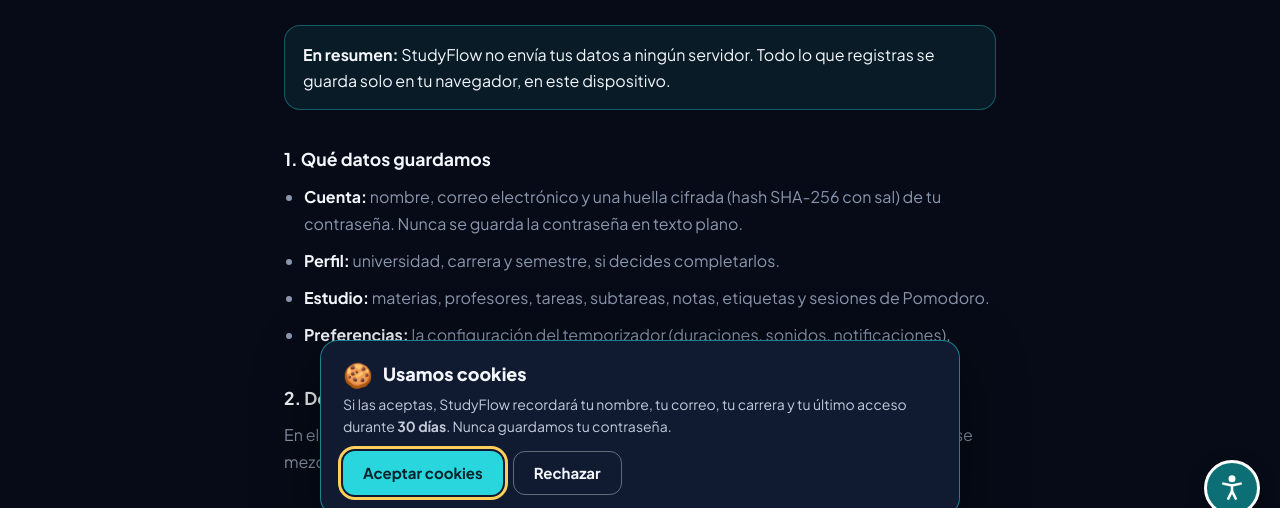
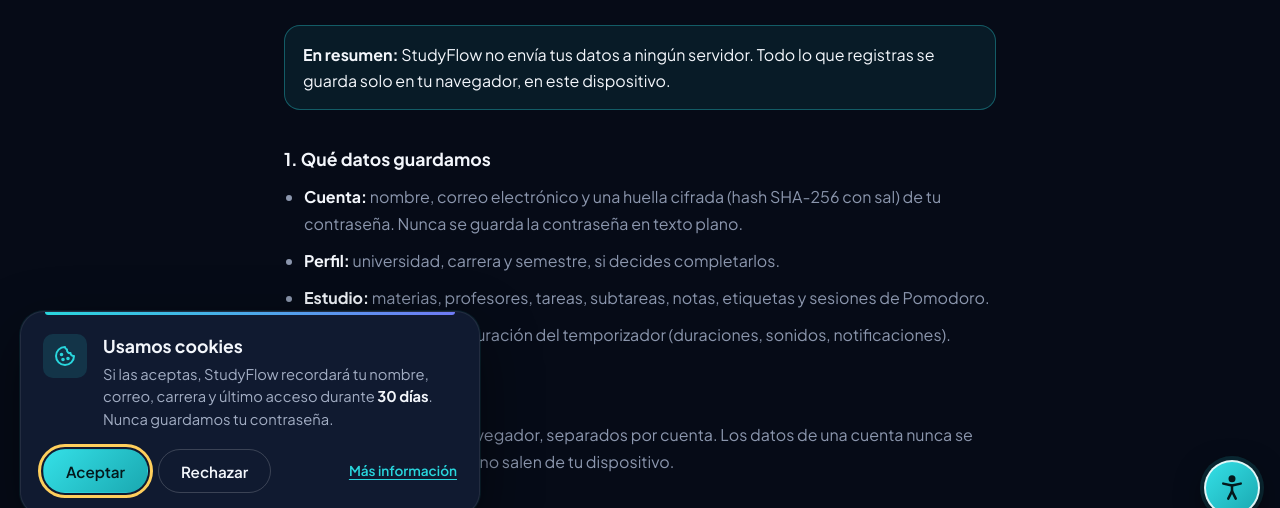
Before and after one commit to Tecnologias-2026-2/studyFlow, a website: page html/privacidad.html in a window 1280 px wide. Shown: the part 264-772 px from the top of the page. Drawn offline with Linux system fonts and the light colour scheme.

Commit message:
Accesibilidad en media ventana flotante y aviso de cookies con el estilo de StudyFlow

```diff
--- a/js/accesibilidad.js
+++ b/js/accesibilidad.js
@@ -1,8 +1,8 @@
 // ==========================================================
 // StudyFlow — Ajustes de accesibilidad
 //
-// Botón redondo en la esquina inferior izquierda que abre un panel
-// lateral con:
+// Botón redondo en la esquina inferior derecha que abre una media
+// ventana flotante (en el celular, una hoja inferior) con:
 //   - Perfiles (activan varios ajustes a la vez)
 //   - Módulos de contenido (texto, enlaces, títulos, espaciado...)
 //   - Módulos de color (contraste, modo oscuro, saturación...)
@@ -88,7 +88,10 @@
   if (TAMANOS.indexOf(ajustes.tamano) === -1) ajustes.tamano = 100;
 
   // ---------- Estilos ----------
-  var AZUL = '#0b6f75', AZUL_OSCURO = '#074b50';
+  // Paleta de StudyFlow
+  var PRIMARIO = '#29d6dd', PRIMARIO_OSC = '#1aa8b0', FONDO = '#0a1226', TARJETA = '#101a30',
+      BORDE = 'rgba(255,255,255,.08)', TEXTO = '#f3f6fb', SUAVE = '#a3aec4';
+  var AZUL = PRIMARIO;
   var CSS = [
     // Tamaño: amplía todo menos el propio panel
     'html[data-a11y-tamano] body > *:not(.a11y){zoom:var(--a11y-zoom,1)}',
@@ -113,61 +116,78 @@
     '.a11y__guia{position:fixed;left:0;right:0;height:3px;background:' + AZUL + ';box-shadow:0 0 0 3px #f2ce5e;pointer-events:none;z-index:9998;display:none}',
     'html.a11y-guia .a11y__guia{display:block}',
 
-    // ---------- Botón flotante ----------
-    '.a11y{font-family:Inter,system-ui,-apple-system,"Segoe UI",sans-serif;color:#1d293d}',
+    // ---------- Botón flotante (colores de StudyFlow) ----------
+    '.a11y{font-family:"Plus Jakarta Sans","Segoe UI",system-ui,-apple-system,sans-serif;color:' + TEXTO + '}',
     '.a11y *{box-sizing:border-box}',
-    '.a11y__boton{position:fixed;right:20px;bottom:20px;z-index:9999;display:flex;align-items:center;justify-content:center;width:56px;height:56px;padding:0;border:3px solid #fff;border-radius:50%;background:' + AZUL + ';color:#fff;cursor:pointer;box-shadow:0 6px 18px rgba(0,0,0,.3);transition:transform .2s}',
-    '.a11y__boton:hover{transform:scale(1.07)}',
+    '.a11y__boton{position:fixed;right:20px;bottom:20px;z-index:9999;display:flex;align-items:center;justify-content:center;width:56px;height:56px;padding:0;border:2px solid rgba(255,255,255,.85);border-radius:50%;background:linear-gradient(135deg,#34e0e7,' + PRIMARIO_OSC + ');color:#04191c;cursor:pointer;box-shadow:0 10px 28px rgba(0,0,0,.5),0 0 0 4px rgba(41,214,221,.15);transition:transform .16s ease}',
+    '.a11y__boton:hover{transform:translateY(-2px)}',
+    '.a11y__boton[aria-expanded="true"]{box-shadow:0 10px 28px rgba(0,0,0,.5),0 0 0 4px rgba(41,214,221,.45)}',
     '.a11y__boton svg{width:30px;height:30px}',
     '.a11y--oculto .a11y__boton{display:none}',
 
-    // ---------- Panel lateral ----------
-    '.a11y__fondo{position:fixed;inset:0;z-index:10000;background:rgba(0,20,30,.45)}',
-    '.a11y__panel{position:fixed;top:0;right:0;bottom:0;z-index:10001;width:440px;max-width:100vw;overflow-y:auto;background:#eef3f7;box-shadow:-8px 0 32px rgba(0,0,0,.3)}',
+    // ---------- Media ventana flotante ----------
+    '.a11y__fondo{position:fixed;inset:0;z-index:10000;background:transparent}',
+    '.a11y__panel{position:fixed;right:20px;bottom:88px;z-index:10001;display:flex;flex-direction:column;width:400px;height:min(580px,70vh,calc(100vh - 112px));height:min(580px,70dvh,calc(100dvh - 112px));overflow:hidden;border:1px solid ' + BORDE + ';border-radius:24px;background:' + FONDO + ';box-shadow:0 24px 70px rgba(0,0,0,.6),0 0 0 1px rgba(41,214,221,.12)}',
     '.a11y__fondo[hidden],.a11y__panel[hidden]{display:none}',
-    '.a11y__cabeza{position:relative;padding:20px 20px 64px;background:' + AZUL + ';color:#fff;text-align:center}',
-    '.a11y__barra{display:flex;justify-content:space-between;align-items:center;gap:8px}',
-    '.a11y__chip{display:inline-flex;align-items:center;gap:6px;height:40px;padding:0 14px;border:1.5px solid rgba(255,255,255,.7);border-radius:999px;background:transparent;color:#fff;font:inherit;font-size:14px;font-weight:600;cursor:pointer}',
-    '.a11y__chip svg{width:18px;height:18px}',
-    '.a11y__x{display:flex;align-items:center;justify-content:center;width:40px;height:40px;border:0;border-radius:50%;background:' + AZUL_OSCURO + ';color:#fff;cursor:pointer}',
-    '.a11y__x svg{width:20px;height:20px}',
-    '.a11y__logo{display:flex;align-items:center;justify-content:center;width:64px;height:64px;margin:18px auto 10px;border-radius:50%;background:#fff;color:' + AZUL + '}',
-    '.a11y__logo svg{width:38px;height:38px}',
-    '.a11y__titulo{margin:0;font-size:26px;line-height:32px;font-weight:800;color:#fff}',
-    '.a11y__ocultar{margin-top:10px;padding:4px 8px;border:0;background:none;color:#fff;font:inherit;font-size:15px;text-decoration:underline;text-underline-offset:3px;cursor:pointer}',
-    '.a11y__cuerpo{position:relative;z-index:1;margin-top:-44px;padding:0 16px 24px}',
-    '.a11y__caja{margin-bottom:16px;padding:20px;border-radius:20px;background:#fff;box-shadow:0 2px 6px rgba(2,83,115,.08)}',
-    '.a11y__subtitulo{margin:0 0 12px;font-size:18px;line-height:24px;font-weight:800;color:#1d293d}',
+    '@media (prefers-reduced-motion:no-preference){.a11y__panel:not([hidden]){animation:a11y-entra .18s ease-out}}',
+    '@keyframes a11y-entra{from{opacity:0;transform:translateY(12px)}to{opacity:1;transform:none}}',
+    '.a11y__asa{display:none}',
+    '.a11y__cabeza{flex:none;display:flex;align-items:center;gap:12px;padding:16px 16px 14px;border-bottom:1px solid ' + BORDE + ';background:' + TARJETA + '}',
+    '.a11y__logo{display:flex;flex:none;align-items:center;justify-content:center;width:42px;height:42px;border-radius:12px;background:rgba(41,214,221,.14);color:' + PRIMARIO + '}',
+    '.a11y__logo svg{width:26px;height:26px}',
+    '.a11y__cabeza-txt{flex:1;min-width:0}',
+    '.a11y__titulo{margin:0;font-size:17px;line-height:22px;font-weight:800;color:' + TEXTO + '}',
+    '.a11y__ocultar{margin:2px 0 0;padding:2px 0;border:0;background:none;color:' + SUAVE + ';font:inherit;font-size:13px;text-decoration:underline;text-underline-offset:3px;cursor:pointer}',
+    '.a11y__ocultar:hover{color:' + TEXTO + '}',
+    '.a11y__chip{display:inline-flex;flex:none;align-items:center;justify-content:center;width:40px;height:40px;padding:0;border:1px solid ' + BORDE + ';border-radius:50%;background:rgba(255,255,255,.04);color:' + TEXTO + ';cursor:pointer}',
+    '.a11y__chip svg,.a11y__x svg{width:18px;height:18px}',
+    '.a11y__x{display:flex;flex:none;align-items:center;justify-content:center;width:40px;height:40px;border:1px solid ' + BORDE + ';border-radius:50%;background:rgba(255,255,255,.04);color:' + TEXTO + ';cursor:pointer}',
+    '.a11y__chip:hover,.a11y__x:hover{background:rgba(255,255,255,.1)}',
+    '.a11y__cuerpo{flex:1;min-height:0;overflow-y:auto;overscroll-behavior:contain;padding:14px 14px 18px;scrollbar-width:thin;scrollbar-color:#2a3654 transparent}',
+    '.a11y__caja{margin-bottom:12px;padding:16px;border:1px solid ' + BORDE + ';border-radius:16px;background:' + TARJETA + '}',
+    '.a11y__subtitulo{margin:0 0 8px;font-size:15px;line-height:20px;font-weight:800;color:' + TEXTO + '}',
     // Perfiles con interruptor
-    '.a11y__perfil{display:flex;align-items:center;gap:14px;width:100%;padding:14px 4px;border:0;border-bottom:1px solid #e2e8f0;background:none;color:inherit;font:inherit;text-align:left;cursor:pointer}',
+    '.a11y__perfil{display:flex;align-items:center;gap:12px;width:100%;padding:11px 2px;border:0;border-bottom:1px solid ' + BORDE + ';background:none;color:inherit;font:inherit;text-align:left;cursor:pointer}',
     '.a11y__perfil:last-child{border-bottom:0}',
-    '.a11y__perfil-ico{display:flex;flex-shrink:0;align-items:center;justify-content:center;width:44px;height:44px;border-radius:50%;background:#eef3f7;color:' + AZUL + '}',
-    '.a11y__perfil-txt{flex:1}',
-    '.a11y__perfil-txt b{display:block;font-size:16px;line-height:22px;color:#1d293d}',
-    '.a11y__perfil-txt small{display:block;font-size:14px;line-height:20px;color:#45556c}',
-    '.a11y__switch{position:relative;flex-shrink:0;width:46px;height:26px;border-radius:999px;background:#8a99ad;transition:background .2s}',
-    '.a11y__switch::after{content:"";position:absolute;top:3px;left:3px;width:20px;height:20px;border-radius:50%;background:#fff;box-shadow:0 1px 3px rgba(0,0,0,.3);transition:transform .2s}',
-    '.a11y__perfil[aria-checked="true"] .a11y__switch{background:' + AZUL + '}',
-    '.a11y__perfil[aria-checked="true"] .a11y__switch::after{transform:translateX(20px)}',
+    '.a11y__perfil-ico{display:flex;flex-shrink:0;align-items:center;justify-content:center;width:38px;height:38px;border-radius:10px;background:rgba(41,214,221,.12);color:' + PRIMARIO + '}',
+    '.a11y__perfil-ico svg{width:20px;height:20px}',
+    '.a11y__perfil-txt{flex:1;min-width:0}',
+    '.a11y__perfil-txt b{display:block;font-size:14px;line-height:20px;color:' + TEXTO + '}',
+    '.a11y__perfil-txt small{display:block;font-size:12.5px;line-height:17px;color:' + SUAVE + '}',
+    '.a11y__switch{position:relative;flex-shrink:0;width:44px;height:24px;border-radius:999px;background:#33405c;transition:background .16s}',
+    '.a11y__switch::after{content:"";position:absolute;top:3px;left:3px;width:18px;height:18px;border-radius:50%;background:#f3f6fb;box-shadow:0 1px 3px rgba(0,0,0,.4);transition:transform .16s}',
+    '.a11y__perfil[aria-checked="true"] .a11y__switch{background:' + PRIMARIO + '}',
+    '.a11y__perfil[aria-checked="true"] .a11y__switch::after{transform:translateX(20px);background:#04191c}',
     // Tarjetas de módulos
-    '.a11y__rejilla{display:grid;grid-template-columns:1fr 1fr;gap:10px}',
-    '.a11y__tamano{grid-column:1/-1;display:flex;flex-direction:column;align-items:center;gap:10px;padding:16px;border-radius:16px;background:#eef3f7}',
-    '.a11y__tamano b{font-size:15px}',
-    '.a11y__tamano-fila{display:flex;align-items:center;justify-content:space-between;gap:10px;width:100%;max-width:280px;padding:4px;border-radius:999px;background:#fff}',
-    '.a11y__circulo{display:flex;align-items:center;justify-content:center;width:40px;height:40px;border:0;border-radius:50%;background:' + AZUL + ';color:#fff;cursor:pointer}',
-    '.a11y__circulo svg{width:20px;height:20px}',
-    '.a11y__circulo:disabled{background:#94a3b8;cursor:not-allowed}',
-    '.a11y__valor{font-size:15px;font-weight:700;color:#1d293d}',
-    '.a11y__mod{display:flex;flex-direction:column;align-items:center;justify-content:center;gap:10px;min-height:118px;padding:14px 8px;border:2px solid transparent;border-radius:16px;background:#eef3f7;color:#1d293d;font:inherit;font-size:14px;font-weight:600;line-height:18px;text-align:center;cursor:pointer;transition:background .15s,border-color .15s}',
-    '.a11y__mod:hover{border-color:#c5dde6}',
-    '.a11y__mod-ico{display:flex;align-items:center;justify-content:center;width:44px;height:44px;border-radius:50%;background:#fff;color:' + AZUL + '}',
-    '.a11y__mod[aria-pressed="true"]{border-color:' + AZUL + ';background:' + AZUL + ';color:#fff}',
-    '.a11y__mod[aria-pressed="true"] .a11y__mod-ico{color:' + AZUL + '}',
-    '.a11y__reset{display:flex;align-items:center;justify-content:center;gap:8px;width:100%;height:52px;border:0;border-radius:16px;background:' + AZUL + ';color:#fff;font:inherit;font-size:16px;font-weight:700;cursor:pointer}',
-    '.a11y__reset svg{width:20px;height:20px}',
-    '.a11y button:focus-visible{outline:3px solid #f2ce5e;outline-offset:2px;box-shadow:0 0 0 6px ' + AZUL + '}',
-    '.a11y__nota{margin:4px 0 0;font-size:13px;line-height:18px;color:#45556c;text-align:center}',
-    '@media (max-width:560px){.a11y__boton{right:12px;bottom:12px;width:50px;height:50px}.a11y__panel{width:100vw}body{padding-bottom:72px}}'
+    '.a11y__rejilla{display:grid;grid-template-columns:repeat(3,1fr);gap:8px}',
+    '.a11y__tamano{grid-column:1/-1;display:flex;align-items:center;justify-content:space-between;gap:10px;padding:10px 10px 10px 14px;border-radius:12px;background:rgba(255,255,255,.04)}',
+    '.a11y__tamano b{font-size:13.5px;color:' + TEXTO + '}',
+    '.a11y__tamano-fila{display:flex;align-items:center;gap:8px}',
+    '.a11y__circulo{display:flex;align-items:center;justify-content:center;width:36px;height:36px;border:0;border-radius:50%;background:' + PRIMARIO + ';color:#04191c;cursor:pointer}',
+    '.a11y__circulo svg{width:18px;height:18px}',
+    '.a11y__circulo:disabled{background:#33405c;color:#8b96ad;cursor:not-allowed}',
+    '.a11y__valor{min-width:104px;font-size:13.5px;font-weight:700;text-align:center;color:' + TEXTO + '}',
+    '.a11y__mod{display:flex;flex-direction:column;align-items:center;justify-content:center;gap:6px;min-height:86px;padding:10px 6px;border:1px solid ' + BORDE + ';border-radius:12px;background:rgba(255,255,255,.03);color:' + TEXTO + ';font:inherit;font-size:12.5px;font-weight:600;line-height:16px;text-align:center;cursor:pointer;transition:background .16s,border-color .16s}',
+    '.a11y__mod:hover{border-color:rgba(41,214,221,.45);background:rgba(41,214,221,.06)}',
+    '.a11y__mod-ico{display:flex;align-items:center;justify-content:center;width:32px;height:32px;border-radius:50%;color:' + PRIMARIO + '}',
+    '.a11y__mod-ico svg{width:20px;height:20px}',
+    '.a11y__mod[aria-pressed="true"]{border-color:' + PRIMARIO + ';background:rgba(41,214,221,.16)}',
+    '.a11y__mod[aria-pressed="true"] .a11y__mod-ico{background:' + PRIMARIO + ';color:#04191c}',
+    '.a11y__reset{display:flex;align-items:center;justify-content:center;gap:8px;width:100%;min-height:46px;border:0;border-radius:999px;background:linear-gradient(135deg,#34e0e7,' + PRIMARIO_OSC + ');color:#04191c;font:inherit;font-size:14.5px;font-weight:700;cursor:pointer}',
+    '.a11y__reset svg{width:18px;height:18px}',
+    '.a11y button:focus-visible{outline:3px solid #ffcf5c;outline-offset:2px}',
+    '.a11y__nota{margin:10px 0 0;font-size:12px;line-height:16px;color:' + SUAVE + ';text-align:center}',
+    // Móvil: hoja inferior que ocupa media pantalla
+    '@media (max-width:560px){' +
+      '.a11y__boton{right:12px;bottom:12px;width:50px;height:50px}' +
+      '.a11y__fondo{background:rgba(4,9,24,.6)}' +
+      '.a11y__panel{left:8px;right:8px;bottom:8px;width:auto;height:62vh;height:62dvh;max-height:calc(100dvh - 16px);border-radius:22px}' +
+      '.a11y__asa{display:block;flex:none;width:40px;height:4px;margin:8px auto 0;border-radius:4px;background:#33405c}' +
+      '.a11y__cabeza{padding:10px 12px 12px;gap:10px}' +
+      '.a11y__rejilla{grid-template-columns:repeat(2,1fr)}' +
+      'body{padding-bottom:72px}' +
+    '}',
+    '@media (max-width:340px){.a11y__tamano{flex-direction:column;align-items:stretch}.a11y__tamano-fila{justify-content:space-between}}'
   ].join('');
 
   var estilo = document.createElement('style');
@@ -220,18 +240,19 @@
       '<button class="a11y__boton" type="button" aria-expanded="false" aria-controls="a11y-panel" aria-label="Ajustes de accesibilidad">' + I.persona + '</button>' +
       '<div class="a11y__fondo" hidden></div>' +
       '<div class="a11y__panel" id="a11y-panel" role="dialog" aria-modal="true" aria-labelledby="a11y-titulo" hidden>' +
+        '<span class="a11y__asa" aria-hidden="true"></span>' +
         '<div class="a11y__cabeza">' +
-          '<div class="a11y__barra">' +
-            '<button class="a11y__chip" type="button" data-a11y-reset>' + I.reiniciar + 'Restablecer</button>' +
-            '<button class="a11y__x" type="button" aria-label="Cerrar ajustes de accesibilidad">' + I.cerrar + '</button>' +
+          '<span class="a11y__logo" aria-hidden="true">' + I.persona + '</span>' +
+          '<div class="a11y__cabeza-txt">' +
+            '<h2 class="a11y__titulo" id="a11y-titulo">Ajustes de accesibilidad</h2>' +
+            '<button class="a11y__ocultar" type="button">Ocultar el botón</button>' +
           '</div>' +
-          '<div class="a11y__logo">' + I.persona + '</div>' +
-          '<h2 class="a11y__titulo" id="a11y-titulo">Ajustes de accesibilidad</h2>' +
-          '<button class="a11y__ocultar" type="button">Ocultar el botón de accesibilidad</button>' +
+          '<button class="a11y__chip" type="button" data-a11y-reset aria-label="Restablecer todos los ajustes" title="Restablecer">' + I.reiniciar + '</button>' +
+          '<button class="a11y__x" type="button" aria-label="Cerrar ajustes de accesibilidad">' + I.cerrar + '</button>' +
         '</div>' +
         '<div class="a11y__cuerpo">' +
           '<section class="a11y__caja" aria-labelledby="a11y-perfiles">' +
-            '<h3 class="a11y__subtitulo" id="a11y-perfiles">Seleccione su perfil de accesibilidad</h3>' +
+            '<h3 class="a11y__subtitulo" id="a11y-perfiles">Perfiles</h3>' +
             PERFILES.map(function (p) {
               return '<button class="a11y__perfil" type="button" role="switch" aria-checked="false" data-a11y-perfil="' + p.id + '">' +
                 '<span class="a11y__perfil-ico">' + I[p.icono] + '</span>' +
--- a/js/cookies.js
+++ b/js/cookies.js
@@ -84,25 +84,38 @@ window.SFCookies = (() => {
 
   // ---------- Estilos (tema oscuro de StudyFlow) ----------
   const CSS = `
-    .cookies{position:fixed;left:50%;bottom:20px;z-index:9990;transform:translateX(-50%);width:min(640px,calc(100vw - 32px));padding:20px 22px;border-radius:18px;background:#101a30;color:#f3f6fb;border:1px solid rgba(41,214,221,.55);box-shadow:0 20px 60px rgba(0,0,0,.55);font-family:"Plus Jakarta Sans","Segoe UI",system-ui,sans-serif}
+    .cookies{position:fixed;left:20px;bottom:20px;z-index:9990;display:grid;grid-template-columns:auto 1fr;column-gap:16px;width:min(460px,calc(100vw - 112px));padding:22px;border:1px solid rgba(255,255,255,.08);border-radius:24px;background:#101a30;color:#f3f6fb;box-shadow:0 20px 60px rgba(0,0,0,.45),0 0 0 1px rgba(41,214,221,.1);font-family:"Plus Jakarta Sans","Segoe UI",system-ui,-apple-system,sans-serif}
     .cookies[hidden]{display:none}
-    .cookies__cabeza{display:flex;align-items:center;gap:10px;margin-bottom:6px}
-    .cookies__icono{font-size:24px;line-height:1}
-    .cookies__titulo{margin:0;font-size:18px;line-height:26px;font-weight:800;color:#f3f6fb}
-    .cookies__texto{margin:0 0 14px;font-size:14px;line-height:22px;color:#c3cbdb}
+    .cookies::before{content:"";position:absolute;top:0;left:24px;right:24px;height:3px;border-radius:0 0 3px 3px;background:linear-gradient(90deg,#29d6dd,#6f7cf6)}
+    .cookies__icono{display:inline-flex;align-items:center;justify-content:center;width:44px;height:44px;border-radius:10px;background:rgba(41,214,221,.14);color:#29d6dd;grid-row:span 2}
+    .cookies__icono svg{width:24px;height:24px}
+    .cookies__titulo{margin:0 0 4px;font-size:1.1rem;line-height:1.4;font-weight:700;color:#f3f6fb}
+    .cookies__texto{margin:0;font-size:.92rem;line-height:1.55;color:#a3aec4}
+    .cookies__texto b{color:#f3f6fb;font-weight:700}
+    .cookies__pie{grid-column:1/-1;margin-top:18px}
     .cookies__botones{display:flex;flex-wrap:wrap;gap:10px;align-items:center}
-    .cookies__btn{min-height:44px;padding:0 20px;border-radius:12px;font:inherit;font-size:15px;font-weight:700;cursor:pointer}
-    .cookies__btn--aceptar{border:0;background:#29d6dd;color:#06222a}
-    .cookies__btn--rechazar{border:1px solid rgba(255,255,255,.35);background:transparent;color:#f3f6fb}
-    .cookies__btn--borrar{border:0;background:none;color:#fca5a5;text-decoration:underline;text-underline-offset:3px;padding:0 6px}
-    .cookies__btn:focus-visible{outline:3px solid #ffcf5c;outline-offset:2px}
-    .cookies__estado{margin:10px 0 0;font-size:13px;color:#86efac}
+    .cookies__btn{display:inline-flex;align-items:center;justify-content:center;min-height:44px;padding:11px 22px;border:1px solid transparent;border-radius:999px;font:inherit;font-size:.95rem;font-weight:600;line-height:normal;cursor:pointer;transition:transform 160ms ease,background-color 160ms ease}
+    .cookies__btn:hover{transform:translateY(-1px)}
+    .cookies__btn--aceptar{background:linear-gradient(135deg,#34e0e7,#1aa8b0);color:#04191c}
+    .cookies__btn--aceptar:hover{background:linear-gradient(135deg,#4be7ed,#21b8c1)}
+    .cookies__btn--rechazar{background:transparent;color:#f3f6fb;border-color:rgba(255,255,255,.18)}
+    .cookies__btn--rechazar:hover{background:rgba(255,255,255,.06)}
+    .cookies__btn--borrar{min-height:44px;padding:0 6px;background:none;color:#fca5a5;text-decoration:underline;text-underline-offset:3px}
+    .cookies__btn--borrar:hover{transform:none}
+    .cookies__btn:focus-visible,.cookies__link:focus-visible{outline:3px solid #ffcf5c;outline-offset:2px}
+    .cookies__link{margin-left:auto;color:#29d6dd;font-size:.85rem;font-weight:600;text-decoration:underline;text-underline-offset:3px}
+    .cookies__estado{margin:12px 0 0;font-size:.82rem;color:#86efac}
     .cookies__estado:empty{display:none}
-    .cookies__error{margin:10px 0 0;font-size:13px;color:#fca5a5;font-weight:600}
+    .cookies__error{margin:12px 0 0;font-size:.82rem;color:#fca5a5;font-weight:600}
     .cookies-recordado{display:block;margin-top:6px;font-size:12px;color:#8b96ad}
     .cookies-config{padding:6px 0;border:0;background:none;color:inherit;font:inherit;font-size:inherit;text-decoration:underline;text-underline-offset:3px;cursor:pointer}
-    @media (max-width:560px){.cookies{bottom:76px;padding:16px}.cookies__btn{flex:1}}
+    .cookies-config:hover{color:#29d6dd}
+    @media (prefers-reduced-motion:no-preference){.cookies:not([hidden]){animation:cookies-entra .2s ease-out}}
+    @keyframes cookies-entra{from{opacity:0;transform:translateY(10px)}to{opacity:1;transform:none}}
+    html.a11y-pausa .cookies{animation:none}
+    @media (max-width:560px){.cookies{left:8px;right:8px;bottom:70px;width:auto;padding:18px;column-gap:12px;border-radius:20px}.cookies__icono{width:40px;height:40px}.cookies__btn--aceptar,.cookies__btn--rechazar{flex:1}.cookies__link{margin-left:0;width:100%;text-align:center}}
   `;
+
 
   // ---------- El aviso ----------
   let aviso, btnAceptar, btnBorrar, error, estado, origenFoco;
@@ -126,16 +139,19 @@ window.SFCookies = (() => {
     aviso.setAttribute('aria-describedby', 'cookies-texto');
     aviso.hidden = true;
     aviso.innerHTML = `
-      <div class="cookies__cabeza"><span class="cookies__icono" aria-hidden="true">🍪</span>
-        <h2 class="cookies__titulo" id="cookies-titulo">Usamos cookies</h2></div>
-      <p class="cookies__texto" id="cookies-texto">Si las aceptas, StudyFlow recordará tu nombre, tu correo, tu carrera y tu último acceso durante <b>30 días</b>. Nunca guardamos tu contraseña.</p>
+      <span class="cookies__icono" aria-hidden="true"><svg viewBox="0 0 24 24" fill="none" stroke="currentColor" stroke-width="2" stroke-linecap="round" stroke-linejoin="round" focusable="false"><path d="M12 3a9 9 0 1 0 9 9 3 3 0 0 1-3.5-3A3 3 0 0 1 14 5.5 3 3 0 0 1 12 3z"/><circle cx="8.5" cy="10.5" r=".8" fill="currentColor"/><circle cx="10" cy="15.5" r=".8" fill="currentColor"/><circle cx="15" cy="14.5" r=".8" fill="currentColor"/></svg></span>
+      <h2 class="cookies__titulo" id="cookies-titulo">Usamos cookies</h2>
+      <p class="cookies__texto" id="cookies-texto">Si las aceptas, StudyFlow recordará tu nombre, correo, carrera y último acceso durante <b>30 días</b>. Nunca guardamos tu contraseña.</p>
+      <div class="cookies__pie">
       <div class="cookies__botones">
-        <button class="cookies__btn cookies__btn--aceptar" type="button" id="aceptar-cookies">Aceptar cookies</button>
+        <button class="cookies__btn cookies__btn--aceptar" type="button" id="aceptar-cookies">Aceptar</button>
         <button class="cookies__btn cookies__btn--rechazar" type="button" id="rechazar-cookies">Rechazar</button>
+        <a class="cookies__link" href="/html/privacidad.html#cookies">Más información</a>
         <button class="cookies__btn cookies__btn--borrar" type="button" id="borrar-cookies" hidden>Borrar mis datos guardados</button>
       </div>
       <p class="cookies__estado" id="estado-cookies" role="status" aria-live="polite"></p>
-      <p class="cookies__error" id="error-cookies" role="alert" hidden>Tu navegador bloqueó las cookies. Revisa su configuración para poder guardarlas.</p>`;
+      <p class="cookies__error" id="error-cookies" role="alert" hidden>Tu navegador bloqueó las cookies. Revisa su configuración para poder guardarlas.</p>
+      </div>`;
     document.body.appendChild(aviso);
 
     btnAceptar = aviso.querySelector('#aceptar-cookies');
```
Also changed, not shown: html/privacidad.html (+1 -1 lines).
